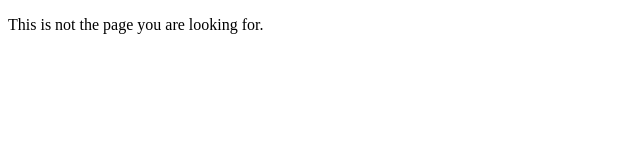
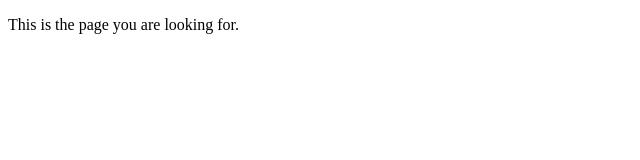
Before and after one commit to playtecher/homepage, a plain HTML site: page index.html in a window 1280 px wide. Shown: the full height of the page, 0-640 px from the left. Drawn offline with Linux system fonts and the light colour scheme.

Commit message:
First test change
Deleted one work in the index file "not" text

```diff
--- a/index.html
+++ b/index.html
@@ -4,6 +4,6 @@
 	<title>Playtecher</title>
 </head>
 <body>
-<p>This is not the page you are looking for.</p>
+<p>This is the page you are looking for.</p>
 </body>
 </html>
```
